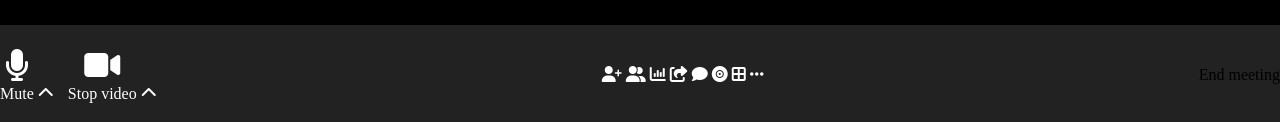
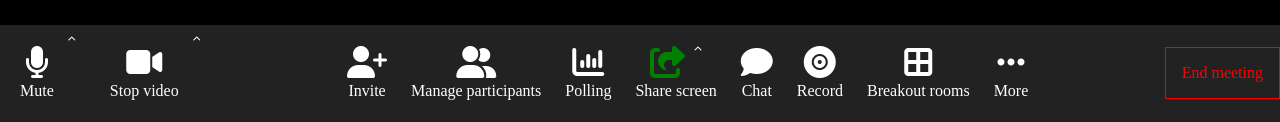
Before and after one commit to FrancescoBonandin/html-css-zoom, a plain HTML site: page index.html in a window 1280 px wide. Shown: the part 675-797 px from the top of the page. Drawn offline with Linux system fonts and the light colour scheme.

Commit message:
completato esercizio

```diff
--- a/css/style.css
+++ b/css/style.css
@@ -108,6 +108,7 @@ main div.container > div.my-row{
     background-color: #222222;
     justify-content: space-between;
     align-items: center;
+    align-content: space-between;
     position: relative;
     z-index: 0;
 }
@@ -118,67 +119,48 @@ main div.container > div.my-row{
 
 .user-commands > div{
     display: inline-block;
-    margin: 10px 10px 10px 0;
+    margin: 10px 10px 10px 10px;
 
 }
-.user-commands > div > div{
+
+
+.user-commands > div > div:nth-child(1), .utility-commands > div {
+    display: inline-block;
+    font-size: 2em;
+    text-align: center;
+    margin: 10px 10px 10px 10px;
+}
+
+div.user-commands div > div:nth-child(1) > div.foot-bar-text, div.utility-commands div > .foot-bar-text{
+    font-size: .5em;
+    text-align: center;
+}
+
+.user-commands > div > div.chevron, .utility-commands > div div.chevron {
+    font-size: .5rem;
+    vertical-align: top;
+    color: white;
+    display: inline-block;
+}
+
+.utility-commands > div{
     display: inline-block;
 
 }
 
-.user-commands > div > div:nth-child(1) {
-    font-size: 2em;
-    text-align: center;
-
+.utility-commands > div.green > i{
+    color: green;
+    display: inline-block;
 }
 
-.user-commands > div > div:nth-child(1) div, .user-commands > div > div:nth-child(2) div{
-    font-size: .5em;
-
-}
-
-.user-commands > div > div i +{
-    font-size: 1em;
-    vertical-align: top;
+.foot-bar > .end-meeting{
+    border: 1px solid red;
+    color: red;
+    padding: 1em;
 
 }
 
 
-/* FOOTER */
-
-/*-------DEBUG---------*/
-
-.debug{
-
-    background-color: aqua;
-}
-
-/* .debug main{
-    height: calc(100vh - 150px );
-    background-color: brown;
-    border: solid green 3px;
-} */
-
-/* .debug main > .upper-selection-bar{
-    height: 50px;
-    background-color: orange;
-    border: solid black 3px;
-} */
-
-/* .debug main > .container{
-    height: calc(100% - 50px);
-    background-color: blue;
-    border: solid black 3px;
-} */
-
-/* .debug main .card{
-    background-color: pink;
-    border: 1px solid black;
 
 
-} */
-
-.debug .foot-bar{
-    height: 100px;
-    background-color: #222222;
-}
+/* FOOTER */
--- a/index.html
+++ b/index.html
@@ -17,7 +17,7 @@
 
     </head>
 
-    <body class="debug">
+    <body>
 
         <!-- main -->
         <main>
@@ -830,13 +830,13 @@
                     <div>
                         <i class="fa-solid fa-microphone"></i>
 
-                        <div>
+                        <div class="foot-bar-text">
                             Mute
                         </div>
 
                     </div>
 
-                    <div>
+                    <div class="chevron">
                         <i class="fa-solid fa-chevron-up"></i>
                     </div>
 
@@ -848,13 +848,13 @@
                     <div>
                         <i class="fa-solid fa-video"></i>
 
-                        <div>
+                        <div  class="foot-bar-text">
                             Stop video
                         </div>
 
                     </div>
 
-                    <div>
+                    <div class="chevron">
                         <i class="fa-solid fa-chevron-up"></i>
                     </div>
 
@@ -864,25 +864,92 @@
 
             <div class="utility-commands">
 
-                <i class="fa-solid fa-user-plus"></i>
+                <div>
 
-                <i class="fa-solid fa-user-group"></i>
+                    <i class="fa-solid fa-user-plus"></i>
 
-                <i class="fa-solid fa-chart-column"></i>
+                    <div  class="foot-bar-text">
+                        Invite
+                    </div>
 
-                <i class="fa-solid fa-share-from-square"></i>
+                </div>
 
-                <i class="fa-solid fa-comment"></i>
+                <div>
 
-                <i class="fa-solid fa-record-vinyl"></i>
+                    <i class="fa-solid fa-user-group"></i>
 
-                <i class="fa-solid fa-border-all"></i>
+                    <div  class="foot-bar-text">
+                        Manage participants
+                    </div>
 
-                <i class="fa-solid fa-ellipsis"></i>
+                </div>
+
+                <div>
+
+                    <i class="fa-solid fa-chart-column"></i>
+
+                    <div  class="foot-bar-text">
+                        Polling
+                    </div>
+
+                </div>
+
+                <div class="green">
+
+                    <i class="fa-solid fa-share-from-square"></i>
+
+                    <div class="chevron">
+
+                        <i class="fa-solid fa-chevron-up"></i>
+
+                    </div>
+
+                    <div  class="foot-bar-text">
+                        Share screen
+                    </div>
+
+                </div>
+
+                <div>
+                    <i class="fa-solid fa-comment"></i>
+
+                    <div  class="foot-bar-text">
+                        Chat
+                    </div>
+
+                </div>
+
+                <div>
+                    <i class="fa-solid fa-record-vinyl"></i>
+
+                    <div  class="foot-bar-text">
+                        Record
+                    </div>
+
+                </div>
+
+                <div>
+                    <i class="fa-solid fa-border-all"></i>
+
+                    <div  class="foot-bar-text">
+                        Breakout rooms
+                    </div>
+
+                </div>
+
+                <div>
+                    <i class="fa-solid fa-ellipsis"></i>
+
+                    <div  class="foot-bar-text">
+                        More
+                    </div>
+
+                </div>
+
 
             </div>
 
-            <div class="close">
+            <div class="end-meeting">
 
                 <span>End meeting</span>
 
```
